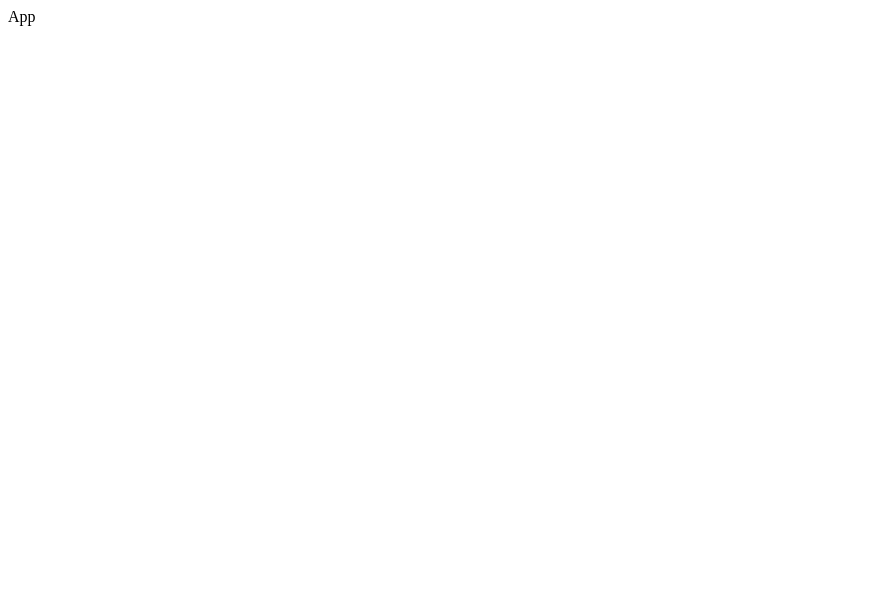
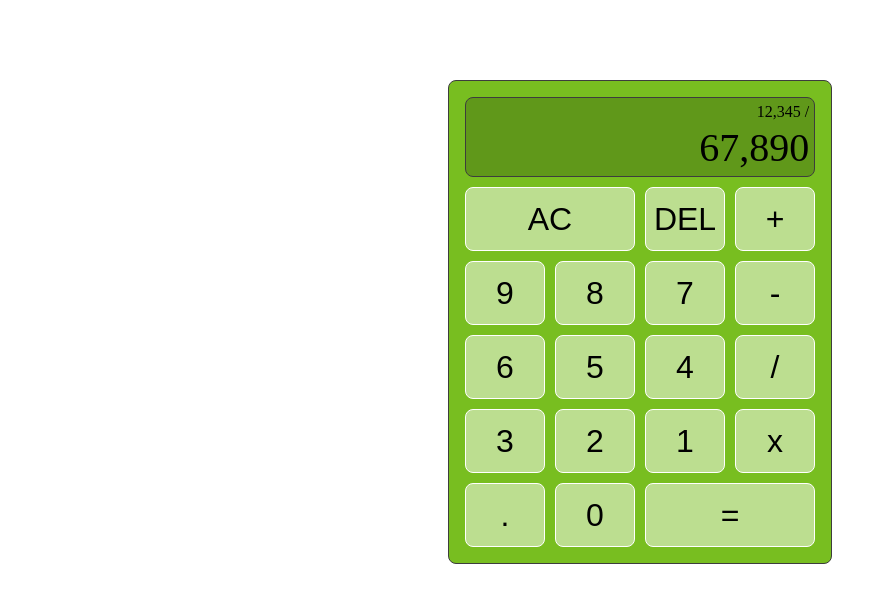
Before and after one commit to jso-dev/ASDA-calculator, a React (Create React App) app: page / in a window 1280 px wide. Shown: the top 602 px of the page, without its empty margins (0-887 px from the left). Built offline with nearby package versions, Linux system fonts and the light colour scheme.

Commit message:
added css

```diff
--- a/src/App.css
+++ b/src/App.css
@@ -0,0 +1,61 @@
+* {
+    box-sizing: border-box;
+}
+
+body {
+    background-color: #ffffff;
+    display: flex;
+    justify-content: center;
+    margin: 0;
+}
+
+.calculator-grid {
+    background-color: #78be20;
+    border: 1px solid #3d3d3d;
+    border-radius: 0.5rem;
+    display: grid;
+    gap: 10px;
+    grid-template-columns: repeat(4, 5rem);
+    grid-template-rows: minmax(5rem, auto) repeat(5, 4rem);
+    margin: 5rem;
+    padding: 1rem;
+}
+
+.calculator-screen {
+    align-items: flex-end;
+    background-color: rgba(0, 0, 0, 0.2);
+    border: 1px solid #3d3d3d;
+    border-radius: 0.5rem;
+    display: flex;
+    flex-direction: column;
+    grid-column: 1 / -1;
+    justify-content: space-between;
+    padding: 0.3rem;
+    word-wrap: break-word;
+    word-break: break-all;
+}
+
+.perviousOperand {
+    font-size: 2rem;
+}
+
+.currentOperand {
+    font-size: 2.5rem;
+}
+
+.span-2 {
+    grid-column: span 2;
+}
+
+button {
+    cursor: pointer;
+    background-color: rgba(255, 255, 255, 0.5);
+    border: 1px solid #ffffff;
+    border-radius: 0.5rem;
+    font-size: 2rem;
+    outline: 0;
+}
+
+button:hover, button:focus {
+    background-color: rgba(255, 255, 255, 0.75);
+}
--- a/src/App.js
+++ b/src/App.js
@@ -2,8 +2,39 @@ import './App.css';
 
 function App() {
   return (
-    <div className="App">
-      App
+    <div className="calculator-grid">
+      <div className="calculator-screen">
+        <div className="previousOperand">
+          12,345 /
+        </div>
+        <div className="currentOperand">
+          67,890
+        </div>
+      </div>
+        <button className="span-2">AC</button>
+        <button>DEL</button>
+        <button>+</button>
+
+        <button>9</button>
+        <button>8</button>
+        <button>7</button>
+        <button>-</button>
+
+        <button>6</button>
+        <button>5</button>
+        <button>4</button>
+        <button>/</button>
+
+        <button>3</button>
+        <button>2</button>
+        <button>1</button>
+        <button>x</button>
+
+        <button>.</button>
+        <button>0</button>
+        <button className="span-2">=</button>
+
+
     </div>
   );
 }
```
